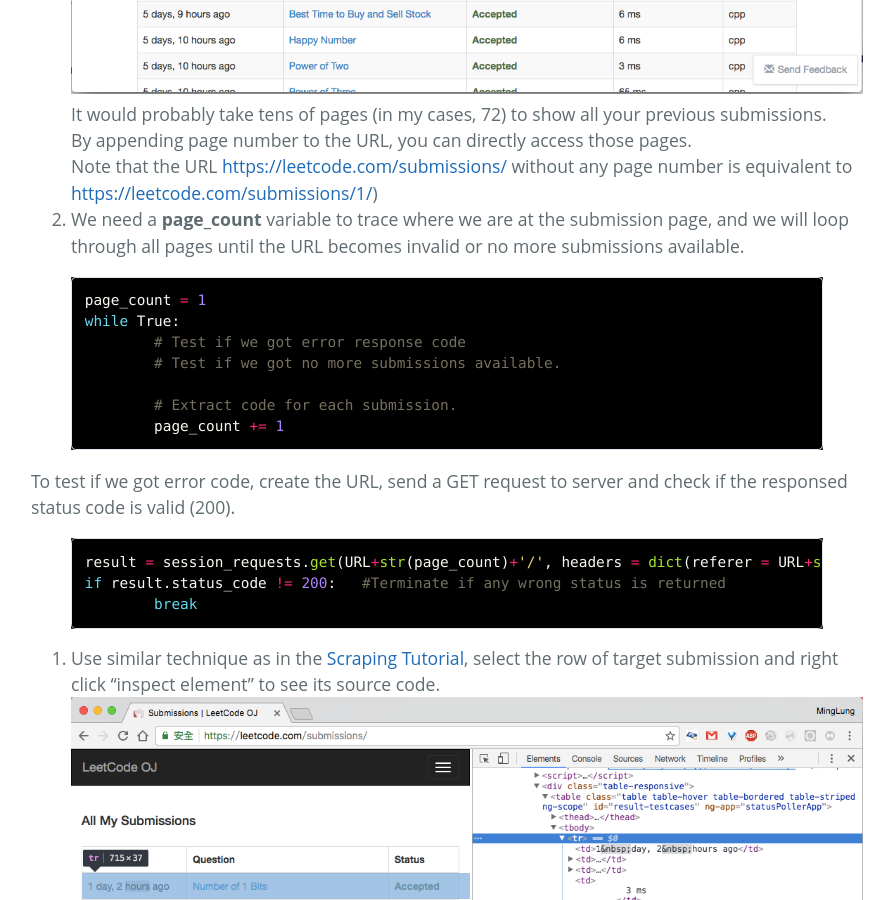
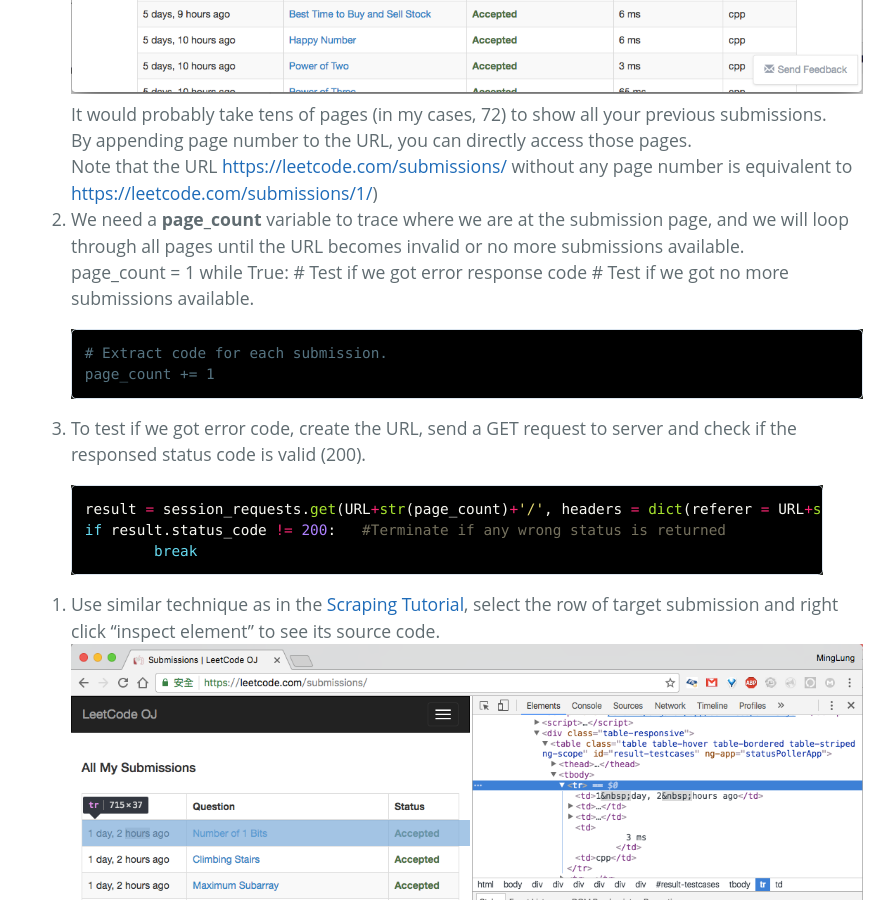
Before and after one commit to tyge318/tyge318.github.io, a Jekyll site: the page built from _pages/projects/_posts/2017-01-24-Leetcode-Scraper.md, in a window 1280 px wide and 900 px high, scrolled down 1220 px. Shown: the whole window, without its empty margins (193-1087 px from the left). Built offline with Jekyll 4.4.1, drawn with Linux system fonts in a browser that asks for light colours; nearby versions of some CDN libraries; some of the changed lines change nothing that is shown.

Commit message:
test code highlight

```diff
--- a/_pages/projects/_posts/2017-01-24-Leetcode-Scraper.md
+++ b/_pages/projects/_posts/2017-01-24-Leetcode-Scraper.md
@@ -15,28 +15,27 @@
 Here I am going to documented what to do after you logged in to your Leetcode.
 
 ## Step 1: See the list of all your submissions.
-1. You can find a list of all your previous submissions on [https://leetcode.com/submissions/](https://leetcode.com/submissions/)
+1. 	You can find a list of all your previous submissions on [https://leetcode.com/submissions/](https://leetcode.com/submissions/)
 ![Leetcode Submission Page](/images/Leetcode-Scraper/Leetcode-submission-page.png)
 It would probably take tens of pages (in my cases, 72) to show all your previous submissions.
 By appending page number to the URL, you can directly access those pages.
 Note that the URL [https://leetcode.com/submissions/](https://leetcode.com/submissions/) without any page number is equivalent to [https://leetcode.com/submissions/1/](https://leetcode.com/submissions/1/))
-2. We need a **page_count** variable to trace where we are at the submission page, and we will loop through all pages until the URL becomes invalid or no more submissions available.
-{% highlight python %}
-page_count = 1
-while True:
-	# Test if we got error response code
-	# Test if we got no more submissions available.
+2. 	We need a **page_count** variable to trace where we are at the submission page, and we will loop through all pages until the URL becomes invalid or no more submissions available.
+	<!-- language: python -->
+	page_count = 1
+	while True:
+		# Test if we got error response code
+		# Test if we got no more submissions available.
 
-	# Extract code for each submission.
-	page_count += 1
-{% endhighlight %}
-To test if we got error code, create the URL, send a GET request to server and check if the responsed status code is valid (200).
+		# Extract code for each submission.
+		page_count += 1
+3. 	To test if we got error code, create the URL, send a GET request to server and check if the responsed status code is valid (200).
 {% highlight python %}
 result = session_requests.get(URL+str(page_count)+'/', headers = dict(referer = URL+str(page_count)+'/'))
 if result.status_code != 200:   #Terminate if any wrong status is returned
 	break
 {% endhighlight %}
-3. Use similar technique as in the [Scraping Tutorial](https://kazuar.github.io/scraping-tutorial/), select the row of target submission and right click "inspect element" to see its source code.
+4. 	Use similar technique as in the [Scraping Tutorial](https://kazuar.github.io/scraping-tutorial/), select the row of target submission and right click "inspect element" to see its source code.
 ![Leetcode Table Source Code](/images/Leetcode-Scraper/Leetcode-Table-SourceCode.png)
 Each submission is a row in the talbe, so use `tree.findall()` to extract all of them.
 Here `contents` is a list, and when it's empty, we know there's no more submissions available.
@@ -48,7 +47,7 @@
 {% endhighlight %}
 
 ## Step 2: Scrape code from each submission.
-1. Now we could loop through each submission.  We want to organize all the code by problem since we could have multiple submissions to the same one. We also want only those **Accepted** code, and need to know which langauge a submission used.
+1. 	Now we could loop through each submission.  We want to organize all the code by problem since we could have multiple submissions to the same one. We also want only those **Accepted** code, and need to know which langauge a submission used.
 Therefore, we need to further extract the following info for each submission:
 - Problem link: to get problem number and problem title.
 - Code link: to get the submitted code.
@@ -60,7 +59,7 @@
 code_link = row[2][0].attrib['href']
 extension = row[4].text
 {% endhighlight %}
-2. Skip invalid submissions and get problem title.
+2. 	Skip invalid submissions and get problem title.
 {% highlight python %}
 if status != 'Accepted':
     continue
@@ -69,7 +68,7 @@
 tree = html.fromstring(result.content)
 title = tree.find(".//h3").text.strip()
 {% endhighlight %}
-3. Your submitted code is stored in a JavaScript dictionary object name `pageData`.
+3. 	Your submitted code is stored in a JavaScript dictionary object name `pageData`.
 To get that, send a GET request with User-Agent header, and locate the script tag with `tree.xpath()` function.
 Note that the return string contains unicode escape characters so you need to add `.decode('unicode-escape')` to correctly decode it.
 {% highlight python %}
@@ -77,7 +76,7 @@
 tree = html.fromstring(result.content)
 codeScript = tree.xpath('//script[contains(., "pageData")]/text()')[0].decode('unicode-escape') #need to handle the uicode escape characters
 {% endhighlight %}
-4. Examine the returned `codeScript` string, you could locate the code part and substring it.
+4. 	Examine the returned `codeScript` string, you could locate the code part and substring it.
 {% highlight python %}
 begin, end = codeScript.find('class Solution {'), codeScript.find('\',\n  editCodeUrl: ')   #locate the code part
 codeStr = codeScript[begin:end] #substring the code part
```
